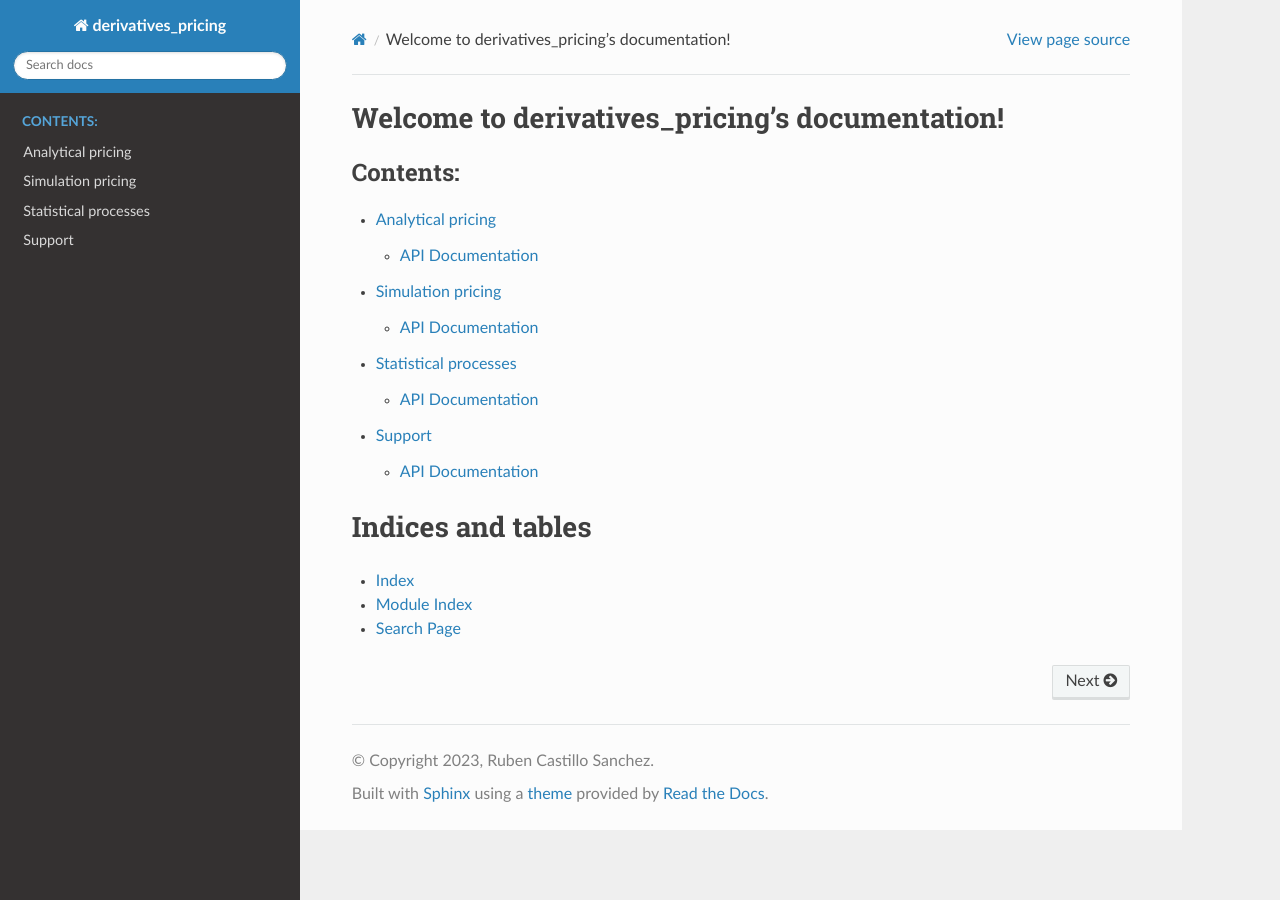
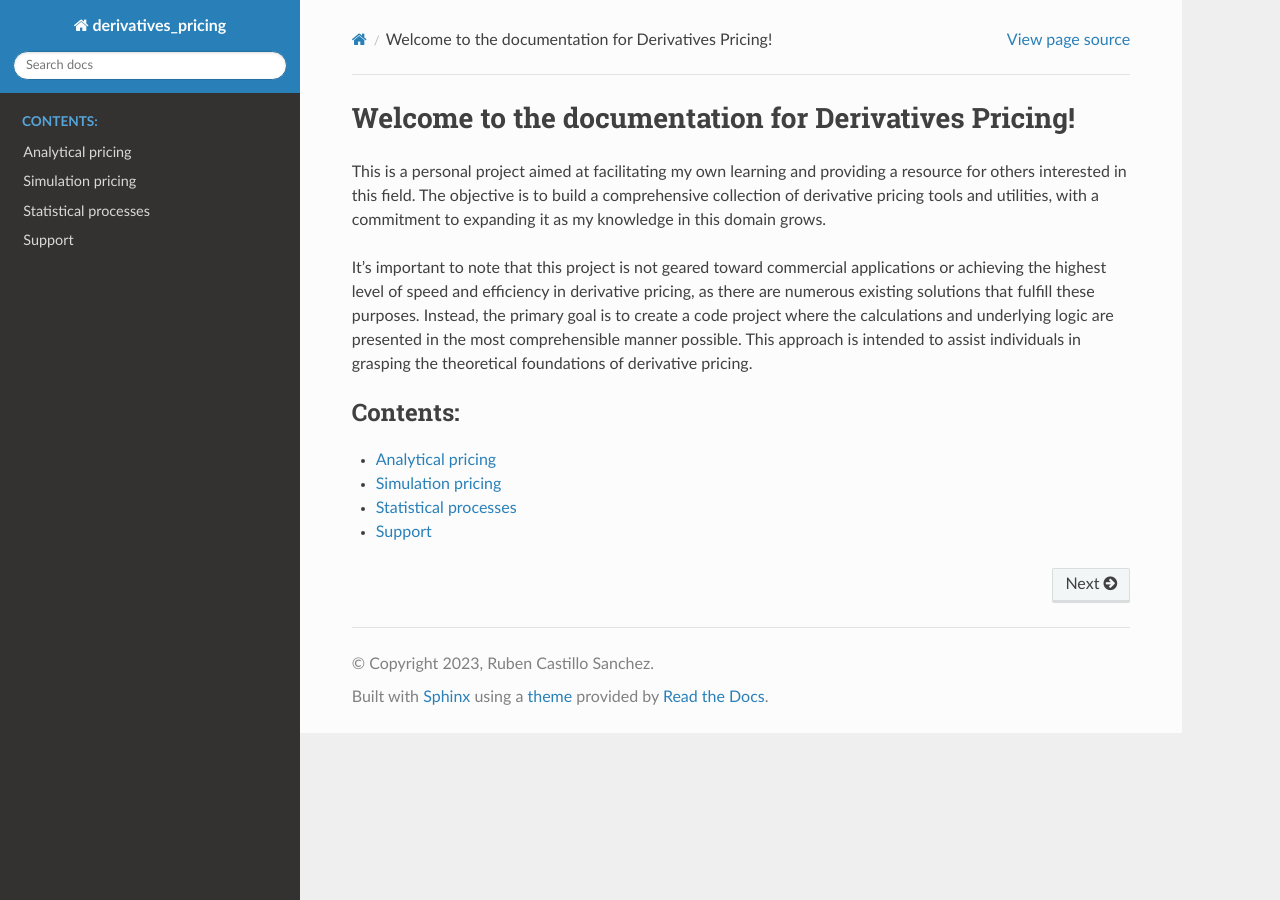
Before and after one commit to rbcastillo/derivatives_pricing, a Sphinx documentation site: the page built from docs/source/index.rst, in a window 1280 px wide. Built offline with Sphinx 7.4.7 and the Read the Docs theme 2.0.0, drawn with Linux system fonts in a browser that asks for light colours.

Commit message:
[FEATURE] Improved docs index.rst

```diff
--- a/docs/source/index.rst
+++ b/docs/source/index.rst
@@ -3,23 +3,24 @@
    You can adapt this file completely to your liking, but it should at least
    contain the root `toctree` directive.
 
-Welcome to derivatives_pricing's documentation!
-===============================================
+Welcome to the documentation for Derivatives Pricing!
+======================================================
+
+This is a personal project aimed at facilitating my own learning and providing a resource for others interested in
+this field. The objective is to build a comprehensive collection of derivative pricing tools and utilities, with a
+commitment to expanding it as my knowledge in this domain grows.
+
+It's important to note that this project is not geared toward commercial applications or achieving the highest level
+of speed and efficiency in derivative pricing, as there are numerous existing solutions that fulfill these purposes.
+Instead, the primary goal is to create a code project where the calculations and underlying logic are presented in the
+most comprehensible manner possible. This approach is intended to assist individuals in grasping the theoretical
+foundations of derivative pricing.
 
 .. toctree::
-   :maxdepth: 2
+   :maxdepth: 1
    :caption: Contents:
 
    analytical
    simulation
    processes
    support
-
-
-
-Indices and tables
-==================
-
-* :ref:`genindex`
-* :ref:`modindex`
-* :ref:`search`
```
